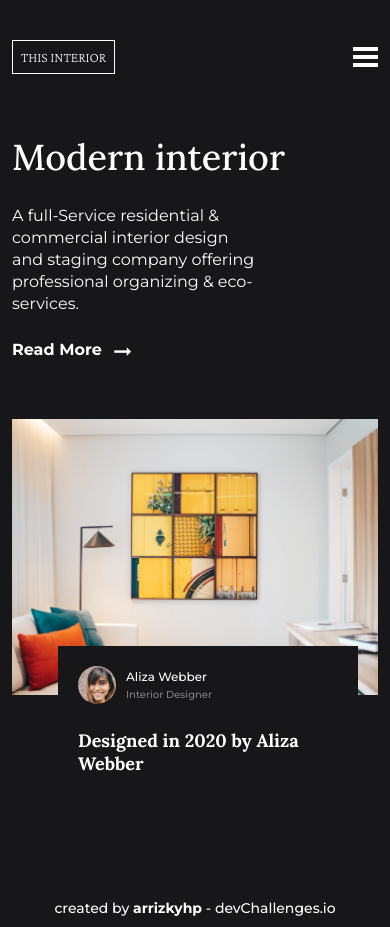
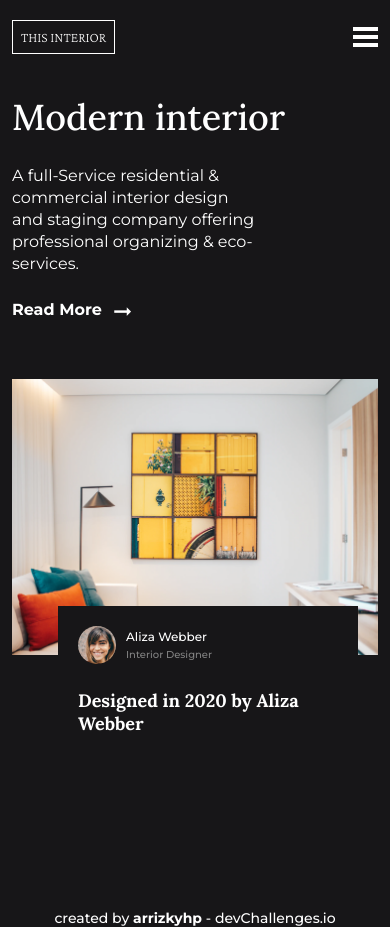
Before and after one commit to arrizkyhp/dc-interior-consultant, a plain HTML site: page index.html in a window 390 px wide. Drawn offline with nearby package versions, Linux system fonts and the light colour scheme.

Commit message:
fix some padding

```diff
--- a/assets/css/style.css
+++ b/assets/css/style.css
@@ -302,13 +302,18 @@ footer .attribution a:hover {
     padding-right: 12px;
   }
 
+  nav {
+    top: 20px;
+  }
+
   nav button.nav__hamburger-button.hamburger-button--open {
     right: 12px;
   }
 
   main {
-    padding-top: 100px;
+    padding-top: 60px;
     gap: 60px;
+    margin-bottom: 250px;
   }
 
   main .main__content .main__content__title {
```
